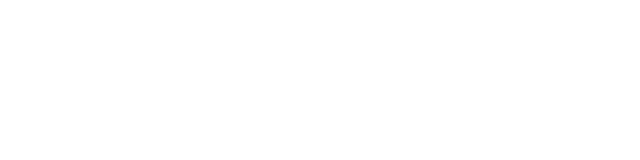
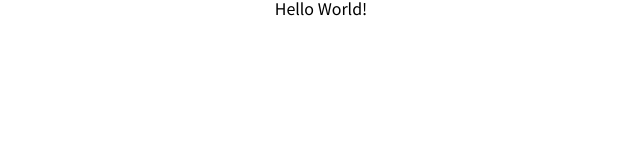
Before and after one commit to KimHyunLo/blog, a React (Create React App) app: page / in a window 1280 px wide. Shown: the top 160 px of the page, without its empty margins (319-959 px from the left). Built offline with nearby package versions, Linux system fonts and the light colour scheme.

Commit message:
typescript

```diff
--- a/package.json
+++ b/package.json
@@ -9,6 +9,7 @@
     "react": "^18.2.0",
     "react-dom": "^18.2.0",
     "react-scripts": "5.0.1",
+    "typescript": "^4.7.4",
     "web-vitals": "^2.1.4"
   },
   "scripts": {
--- a/src/components/App/App.js
+++ /dev/null
@@ -1,10 +0,0 @@
-import "./App.css";
-
-function App() {
-  return (
-    <div className="App">
-    </div>
-  );
-}
-
-export default App;
--- /dev/null
+++ b/src/components/App/App.tsx
@@ -0,0 +1,10 @@
+import React from "react";
+import "./App.css";
+
+export default function App() {
+  return (
+    <div className="App">
+      Hello World!
+    </div>
+  );
+}
--- a/src/index.css
+++ b/src/index.css
@@ -1,13 +1,6 @@
+@import "reset.css";
+@import url('https://fonts.googleapis.com/css2?family=Noto+Sans+KR&display=swap');
+
 body {
-  margin: 0;
-  font-family: -apple-system, BlinkMacSystemFont, 'Segoe UI', 'Roboto', 'Oxygen',
-    'Ubuntu', 'Cantarell', 'Fira Sans', 'Droid Sans', 'Helvetica Neue',
-    sans-serif;
-  -webkit-font-smoothing: antialiased;
-  -moz-osx-font-smoothing: grayscale;
+  font-family: 'Noto Sans KR', sans-serif;
 }
-
-code {
-  font-family: source-code-pro, Menlo, Monaco, Consolas, 'Courier New',
-    monospace;
-}
--- a/src/index.js
+++ b/src/index.tsx
@@ -3,7 +3,10 @@
 import './index.css';
 import App from './components/App/App';
 
-const root = ReactDOM.createRoot(document.getElementById('root'));
+const rootElement = document.getElementById('root');
+if (!rootElement) throw new Error('Failed to find the root element');
+const root = ReactDOM.createRoot(rootElement);
+
 root.render(
   <React.StrictMode>
     <App />
--- /dev/null
+++ b/src/reset.css
@@ -0,0 +1,42 @@
+html, body, div, span, applet, object, iframe,
+h1, h2, h3, h4, h5, h6, p, blockquote, pre,
+a, abbr, acronym, address, big, cite, code,
+del, dfn, em, img, ins, kbd, q, s, samp,
+small, strike, strong, sub, sup, tt, var,
+b, u, i, center,
+dl, dt, dd, ol, ul, li,
+fieldset, form, label, legend,
+table, caption, tbody, tfoot, thead, tr, th, td,
+article, aside, canvas, details, embed,
+figure, figcaption, footer, header, hgroup,
+menu, nav, output, ruby, section, summary,
+time, mark, audio, video {
+	margin: 0;
+	padding: 0;
+	border: 0;
+	font-size: 100%;
+	font: inherit;
+	vertical-align: baseline;
+}
+article, aside, details, figcaption, figure,
+footer, header, hgroup, menu, nav, section {
+	display: block;
+}
+body {
+	line-height: 1;
+}
+ol, ul {
+	list-style: none;
+}
+blockquote, q {
+	quotes: none;
+}
+blockquote:before, blockquote:after,
+q:before, q:after {
+	content: '';
+	content: none;
+}
+table {
+	border-collapse: collapse;
+	border-spacing: 0;
+}
```
Also changed, not shown: tsconfig.json (added, +11 -0 lines), src/components/Nav/Nav.tsx (added), 1 other file (tests, documents, lock files or other folders).
